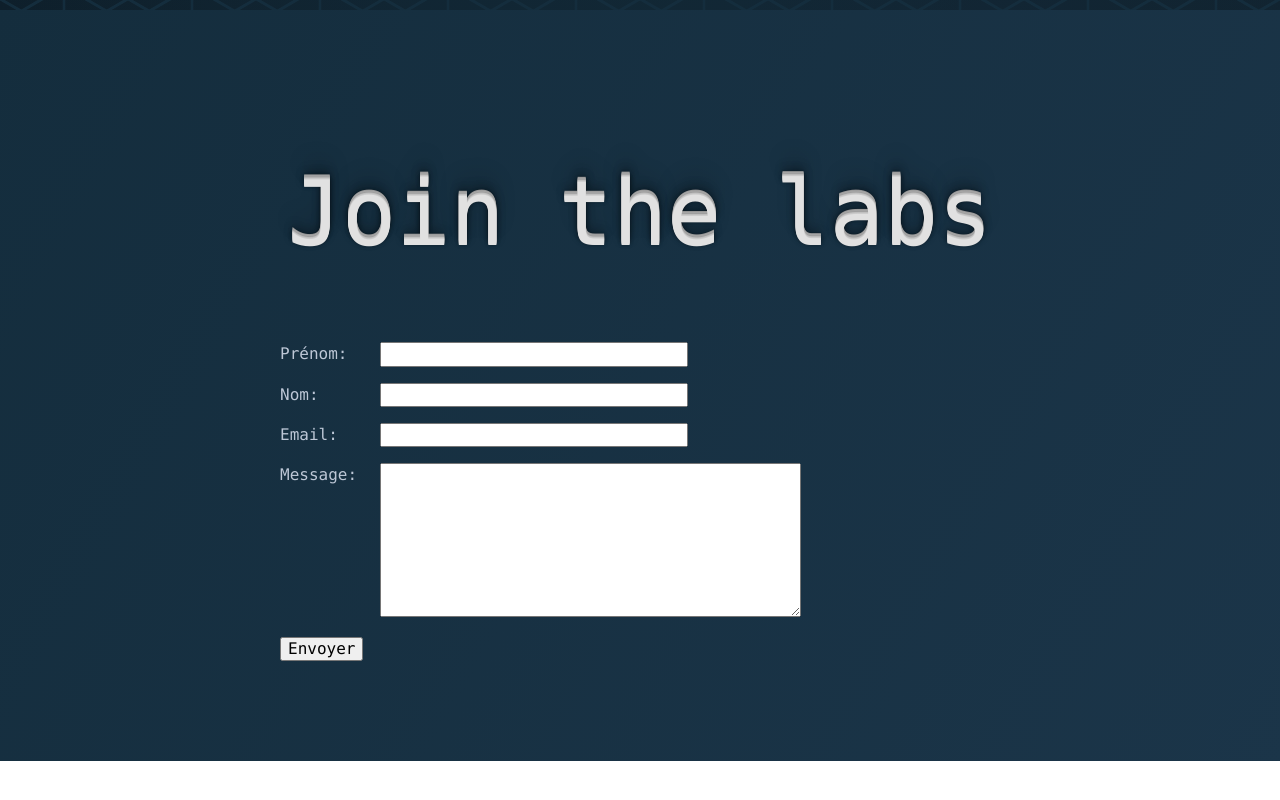
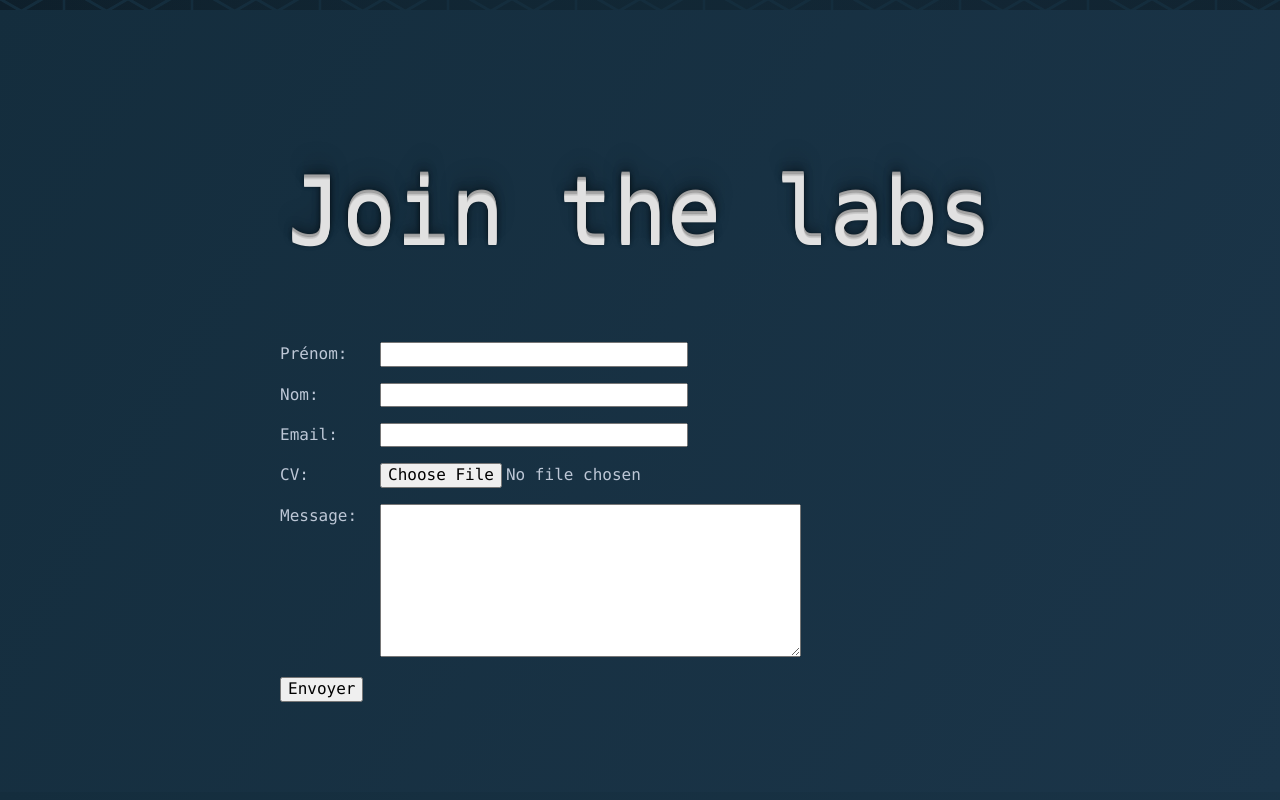
Before and after one commit to tcmlabs/tcmlabs, a Gatsby site: page / in a window 1280 px wide. Shown: the part 808-1608 px from the top of the page. Before the commit the page ends 1569 px from the top, so only its background shows below. Built offline with nearby package versions, Linux system fonts and the light colour scheme; Gatsby itself is replaced by a stand-in of ours.

Commit message:
Allow CV file upload

```diff
--- a/src/components/JobApplicationForm.tsx
+++ b/src/components/JobApplicationForm.tsx
@@ -4,15 +4,19 @@ import styled from 'styled-components';
 export const FORM_NAME = 'job';
 const BOT_FIELD = 'bot-field';
 
-const Input = styled.input`
+const TextInput = styled.input`
   width: 300px;
+`;
+
+const FileInput = styled.input`
+  width: 400px;
 `;
 
 const fields = [
   {
     name: 'firstName',
     label: 'Prénom',
-    component: Input,
+    component: TextInput,
     props: {
       type: 'text',
       required: true,
@@ -21,7 +25,7 @@ const fields = [
   {
     name: 'lastName',
     label: 'Nom',
-    component: Input,
+    component: TextInput,
     props: {
       type: 'text',
       required: true,
@@ -30,10 +34,20 @@ const fields = [
   {
     name: 'email',
     label: 'Email',
-    component: Input,
+    component: TextInput,
     props: {
       type: 'email',
       required: true,
+    },
+  },
+  {
+    name: 'attachment',
+    label: 'CV',
+    component: FileInput,
+    props: {
+      type: 'file',
+      required: false,
+      accept: '.doc,.docx,.pdf,.md,.markdown,.txt',
     },
   },
   {
```
